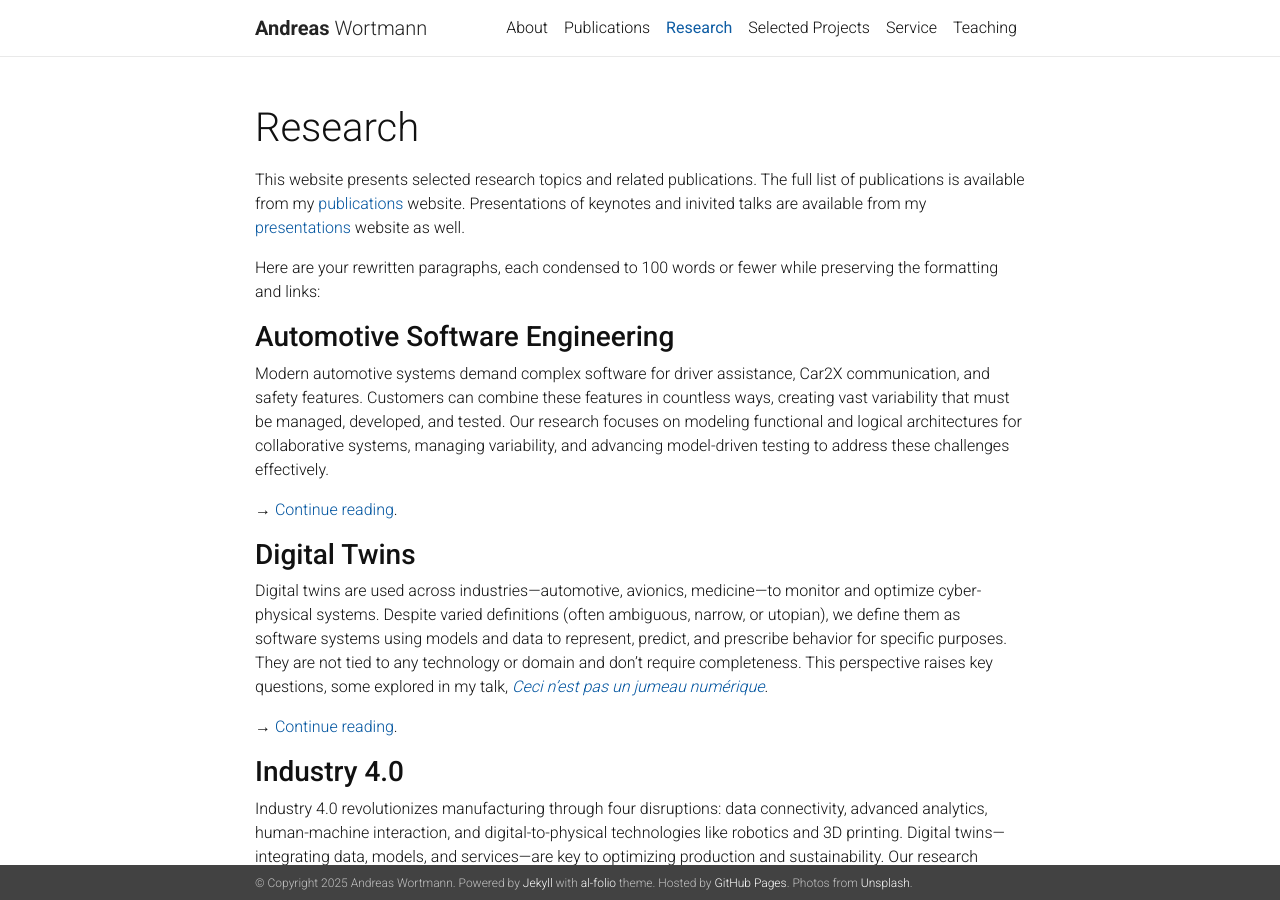
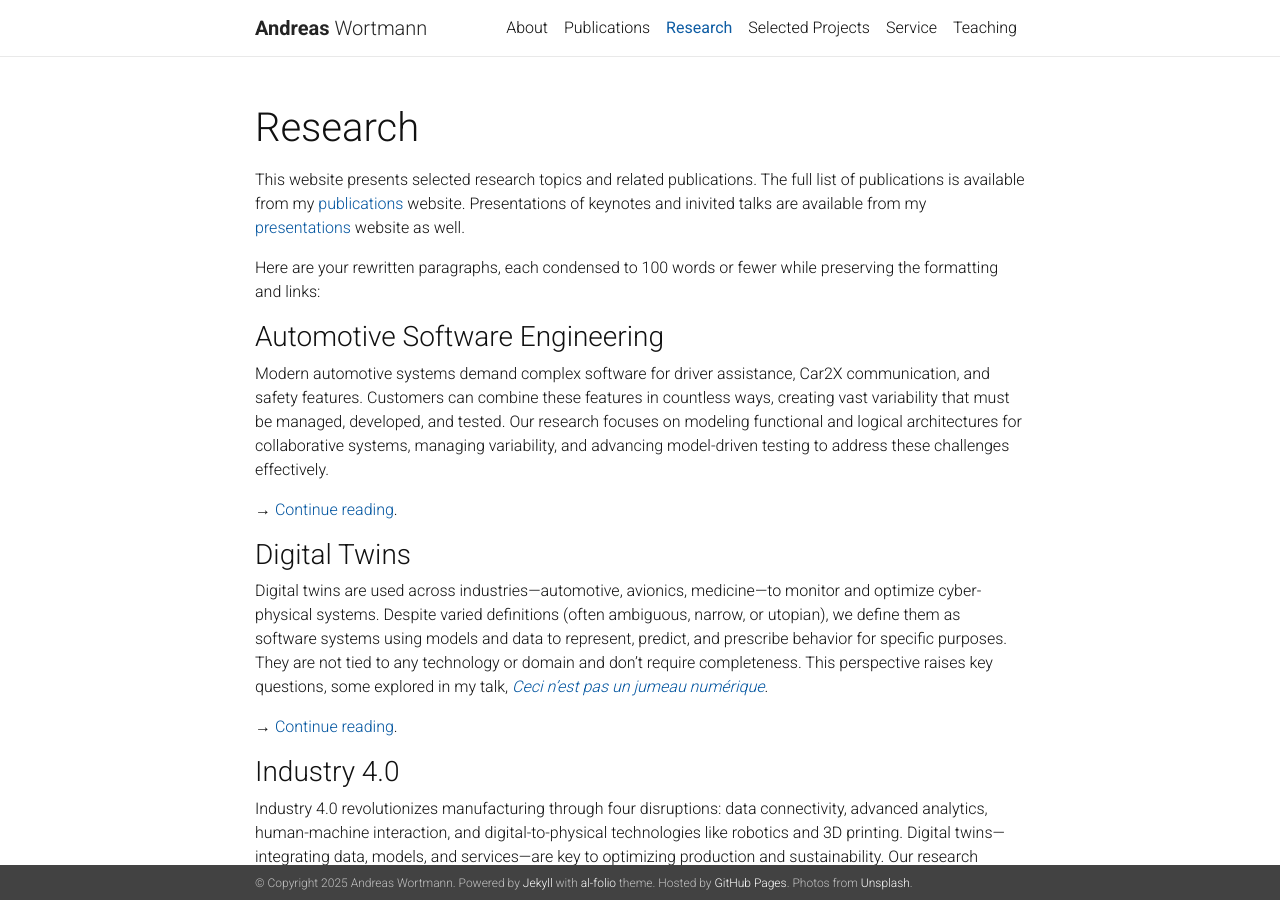
Before and after one commit to awortmann/awortmann.github.io, a Jekyll site: the page built from _pages/research.md, in a window 1280 px wide and 900 px high. Built offline with Jekyll 4.4.1, drawn with Linux system fonts in a browser that asks for light colours; nearby versions of some CDN libraries; a style sheet for code colours, icons or effects is not loaded.

Commit message:
Minor update

```diff
--- a/_pages/research.md
+++ b/_pages/research.md
@@ -10,31 +10,31 @@
 
 Here are your rewritten paragraphs, each condensed to 100 words or fewer while preserving the formatting and links:
 
-### **Automotive Software Engineering**
+### Automotive Software Engineering
 
 Modern automotive systems demand complex software for driver assistance, Car2X communication, and safety features. Customers can combine these features in countless ways, creating vast variability that must be managed, developed, and tested. Our research focuses on modeling functional and logical architectures for collaborative systems, managing variability, and advancing model-driven testing to address these challenges effectively.
 
 &#8594; [Continue reading](../research/automotive).
 
-### **Digital Twins**
+### Digital Twins
 
 Digital twins are used across industries—automotive, avionics, medicine—to monitor and optimize cyber-physical systems. Despite varied definitions (often ambiguous, narrow, or utopian), we define them as software systems using models and data to represent, predict, and prescribe behavior for specific purposes. They are not tied to any technology or domain and don’t require completeness. This perspective raises key questions, some explored in my talk, [*Ceci n’est pas un jumeau numérique*](https://edt.community/events/event/ceci-nest-pas-un-jumeau-numerique/).
 
 &#8594; [Continue reading](../research/digital-twins).
 
-### **Industry 4.0**
+### Industry 4.0
 
 Industry 4.0 revolutionizes manufacturing through four disruptions: data connectivity, advanced analytics, human-machine interaction, and digital-to-physical technologies like robotics and 3D printing. Digital twins—integrating data, models, and services—are key to optimizing production and sustainability. Our research focuses on modeling languages, manufacturing data management, and engineering self-adaptive digital twins for smarter, more efficient Industry 4.0 systems.
 
 &#8594; [Continue reading](../research/industry-40).
 
-### **Robotics**
+### Robotics
 
 Robotics applications require expertise in software engineering and domain-specific knowledge. Teams of software, robotics, and domain experts must bridge the gap between conceptual challenges and technical solutions. To simplify development, we research model-driven approaches for service robotics and manufacturing, enabling efficient collaboration among diverse experts without requiring deep software expertise.
 
 &#8594; [Continue reading](../research/robotics).
 
-### **Software Language Engineering**
+### Software Language Engineering
 
 Designing effective languages for software and systems development is critical. Domain-Specific Languages (DSLs) empower non-developers to configure systems using familiar concepts. However, DSLs must balance computer precision with human comprehension. Our research focuses on systematic engineering of modeling languages and reusable libraries, leveraging component-based software engineering and product lines to meet diverse domain needs.
 
```
